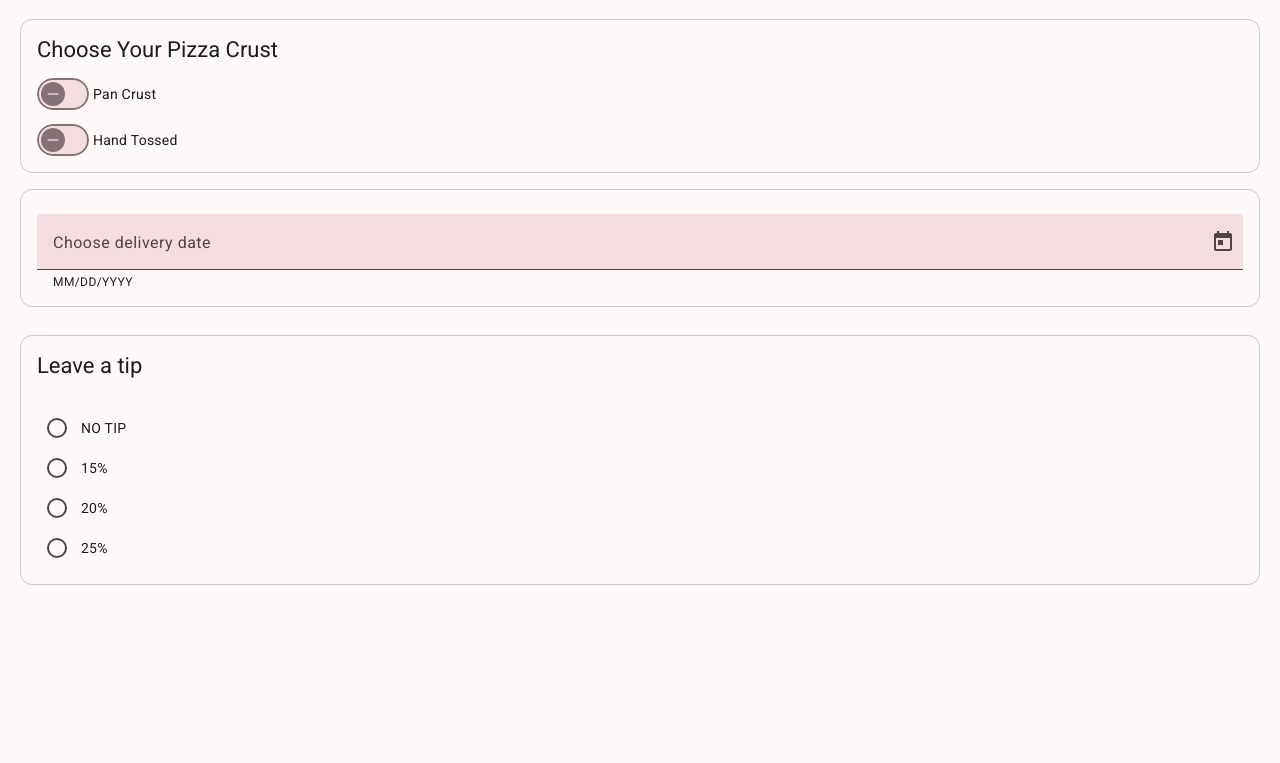
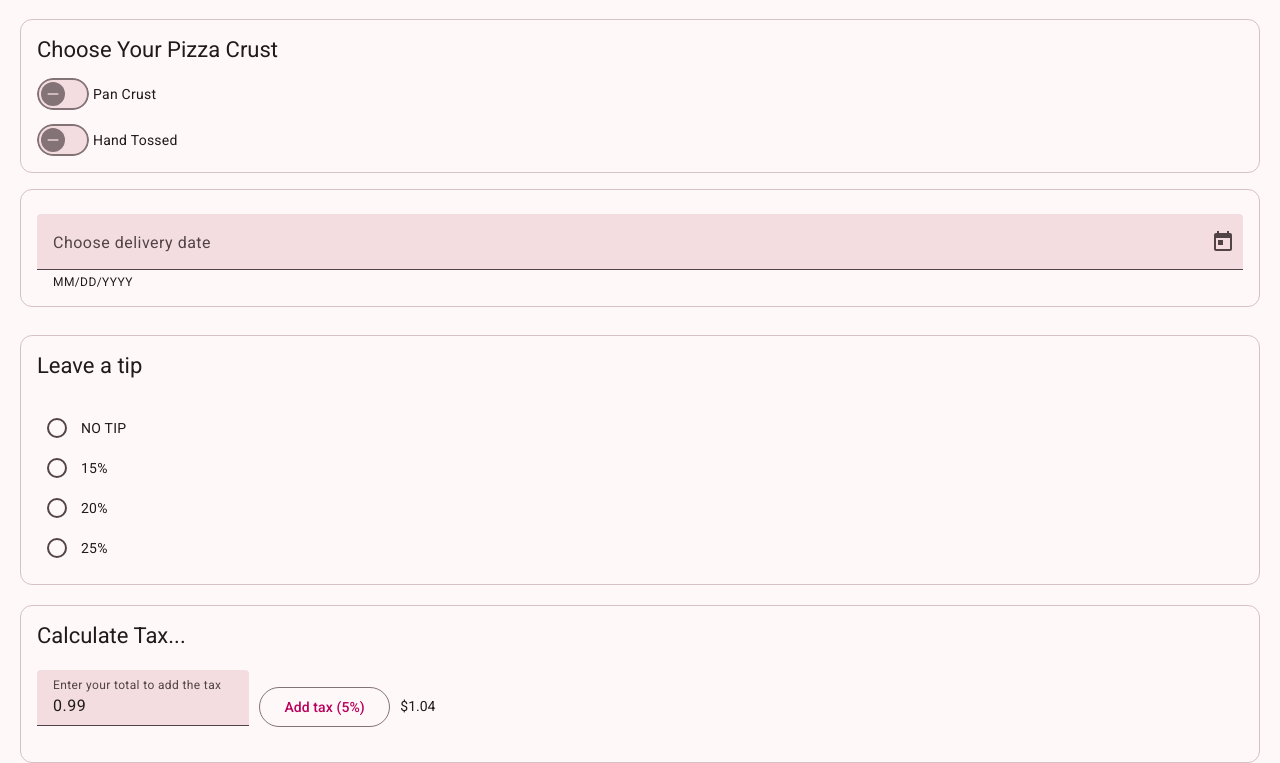
Before and after one commit to 2026-fall-jsf/angular-components, an Angular app: page / in a window 1280 px wide. Shown: the part 757-1520 px from the top of the page. Before the commit the page ends 1342 px from the top, so only its background shows below. Built offline with nearby package versions, Linux system fonts and the light colour scheme.

Commit message:
merge conflicts should be fixed along with my tax component added

```diff
--- a/src/app/app.html
+++ b/src/app/app.html
@@ -7,3 +7,4 @@
 <app-crust-selection></app-crust-selection>
 <app-elee-date-picker></app-elee-date-picker>
 <app-leave-tip></app-leave-tip>
+<app-jebashel-tax></app-jebashel-tax>
--- a/src/app/app.ts
+++ b/src/app/app.ts
@@ -5,6 +5,7 @@ import { EleeDatePicker } from './elee-date-picker/elee-date-picker';
 import { MlyCrustSelection } from './mly-crust-selection/mly-crust-selection';
 import { EgaritaAddition } from './egarita-addition/egarita-addition';
 import { TsteeleAddition } from './tsteele-addition/tsteele-addition';
+import { JebashelTax } from './jebashel-tax/jebashel-tax';
 
 @Component({
   imports: [
@@ -14,7 +15,8 @@ import { TsteeleAddition } from './tsteele-addition/tsteele-addition';
     MlyCrustSelection,
     EgaritaAddition,
     TsteeleAddition,
-  ],
+    JebashelTax,
+],
   selector: 'app-root',
   styleUrl: './app.css',
   templateUrl: './app.html',
--- a/src/app/jebashel-tax/jebashel-tax.ts
+++ b/src/app/jebashel-tax/jebashel-tax.ts
@@ -21,8 +21,8 @@ import { MatInputModule } from '@angular/material/input';
   templateUrl: './jebashel-tax.html',
 })
 export class JebashelTax {
-  protected readonly orderTotal = signal(4.75);
-  protected readonly taxSum = signal(4.98);
+  protected readonly orderTotal = signal(0.99);
+  protected readonly taxSum = signal(1.04);
 
   protected readonly updateOrderTotal = (num: string) => this.orderTotal.set(Number(num));
 
```
